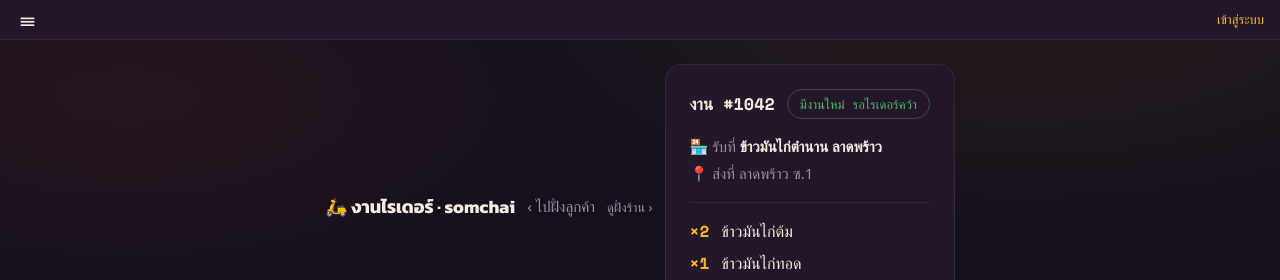
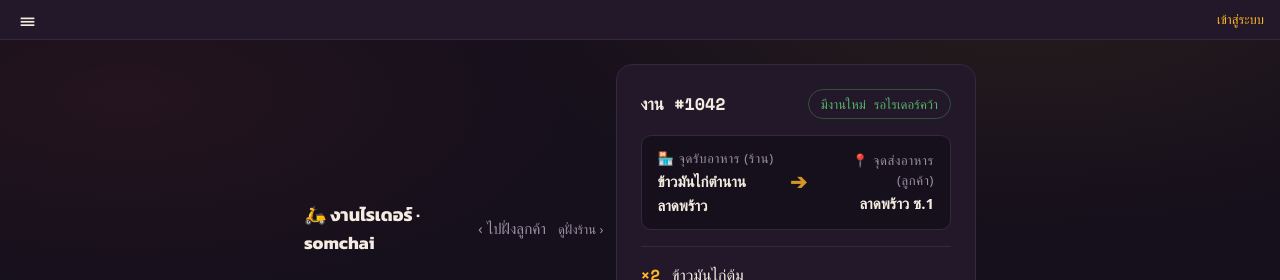
Before and after one commit to Kanokpol-Natekuakul/food_delivery_app, a React (Vite) app in the folder apps/web/: page /rider in a window 1280 px wide. Shown: the top 280 px of the page. Built offline with nearby package versions, Linux system fonts and the light colour scheme; no server answers; a web font is replaced by a local one.

Commit message:
feat(ui): render Rider and Merchant headers unconditionally and make Rider route display horizontal

```diff
--- a/apps/web/src/ui/pages/Merchant.tsx
+++ b/apps/web/src/ui/pages/Merchant.tsx
@@ -89,24 +89,14 @@ export function Merchant() {
     }
   }, [order?.kind]);
 
-  if (!order) {
-    return (
-      <div className="merchant">
-        <Link className="m-back" to="/">‹ ไปฝั่งลูกค้า</Link>
-        <div className="empty">
-          <div className="big">🏪</div>
-          <p>ยังไม่มีออเดอร์เข้า — รอลูกค้าสั่ง</p>
-        </div>
-      </div>
-    );
-  }
-
-  const restaurant = findRestaurant(state.restaurants, placed?.restaurantId ?? undefined);
+  const merchantId = state.auth?.actorId;
+  const restId = merchantId?.startsWith('merchant:') ? merchantId.replace(/^merchant:/, '') : undefined;
+  const restaurant = findRestaurant(state.restaurants, restId || placed?.restaurantId || undefined);
 
   // หาออเดอร์ทั้งหมดที่เป็นของร้านนี้และกำลังดำเนินการ (Active)
   const activeOrders = state.orders.filter(
     (o) =>
-      o.placed.restaurantId === (placed?.restaurantId ?? null) &&
+      o.placed.restaurantId === (restId || placed?.restaurantId || null) &&
       !['Completed', 'FailedDelivery', 'Cancelled'].includes(o.state.kind)
   );
 
@@ -123,6 +113,7 @@ export function Merchant() {
   });
 
   const apply = (a: MerchantAction) => {
+    if (!order) return;
     const r = ACTION[a].run(order);
     if (r.ok) dispatch({ type: 'setOrder', order: r.state, txn: a }); // txn → mirror /transition (ราง ร้าน)
   };
@@ -138,6 +129,12 @@ export function Merchant() {
         </span>
       </div>
 
+      {!order ? (
+        <div className="empty">
+          <div className="big">🏪</div>
+          <p>ยังไม่มีออเดอร์เข้า — รอลูกค้าสั่ง</p>
+        </div>
+      ) : (
         <article className="m-ticket">
           <div className="m-ticket__head">
             <span className="m-no">ออเดอร์ #{state.liveOrderId || '1042'}</span>
@@ -180,6 +177,7 @@ export function Merchant() {
             )}
           </div>
         </article>
+      )}
 
       {activeOrders.length > 0 && (
         <section className="m-prep">
--- a/apps/web/src/ui/pages/Rider.css
+++ b/apps/web/src/ui/pages/Rider.css
@@ -15,9 +15,47 @@
   border:1px solid rgba(87,179,104,.35); border-radius:var(--r-pill); padding:4px 12px}
 .r-stage--done{color:var(--paper-dim); border-color:var(--ink-line)}
 
-.r-route{display:flex; flex-direction:column; gap:4px; font-size:var(--fs-data); color:var(--paper-dim);
-  margin-bottom:var(--sp-4)}
-.r-route b{color:var(--paper); font-weight:600}
+.r-route {
+  display: flex;
+  align-items: center;
+  justify-content: space-between;
+  gap: var(--sp-3);
+  font-size: var(--fs-data);
+  color: var(--paper-dim);
+  margin-bottom: var(--sp-4);
+  background: var(--ink);
+  padding: 12px 16px;
+  border-radius: var(--r-sm);
+  border: 1px solid var(--ink-line);
+}
+.r-route__point {
+  display: flex;
+  flex-direction: column;
+  gap: 2px;
+  flex: 1;
+}
+.r-route__label {
+  font-size: var(--fs-label);
+  color: var(--paper-dim);
+  text-transform: uppercase;
+  letter-spacing: 0.05em;
+}
+.r-route__value {
+  color: var(--paper);
+  font-weight: 600;
+}
+.r-route__arrow {
+  color: var(--mango);
+  font-size: 18px;
+  font-weight: bold;
+  opacity: 0.85;
+  animation: pulse-arrow 2s infinite ease-in-out;
+  flex: 0 0 auto;
+}
+@keyframes pulse-arrow {
+  0%, 100% { transform: translateX(0); opacity: 0.6; }
+  50% { transform: translateX(4px); opacity: 1; }
+}
 
 .r-lines{list-style:none; margin:0; padding:0; display:grid; gap:var(--sp-2);
   border-top:1px solid var(--ink-line); padding-top:var(--sp-4)}
--- a/apps/web/src/ui/pages/Rider.tsx
+++ b/apps/web/src/ui/pages/Rider.tsx
@@ -116,22 +116,11 @@ export function Rider() {
     }
   }, [jobOpen]);
 
-  if (!order) {
-    return (
-      <div className="rider">
-        <Link className="r-back" to="/">‹ ไปฝั่งลูกค้า</Link>
-        <div className="empty">
-          <div className="big">🛵</div>
-          <p>ยังไม่มีงานวิ่ง — รอออเดอร์ใหม่</p>
-        </div>
-      </div>
-    );
-  }
-
-  const view = riderView(order);
+  const view = order ? riderView(order) : { active: false, stageLabel: '', actions: [] as RiderAction[] };
   const restaurant = findRestaurant(state.restaurants, placed?.restaurantId ?? undefined);
 
   const apply = (a: RiderAction) => {
+    if (!order) return;
     // คว้างาน → claimLive (โดเมน claimJob ตรวจพักงาน/ช่วงให้สิทธิ์ + persist riderId=session ฝั่ง server)
     if (a === 'claim') {
       dispatch({ type: 'claimLive', rider: riderId, riderSuspended: suspended, priorityHeld: held });
@@ -164,6 +153,12 @@ export function Rider() {
         </div>
       )}
 
+      {!order ? (
+        <div className="empty">
+          <div className="big">🛵</div>
+          <p>ยังไม่มีงานวิ่ง — รอออเดอร์ใหม่</p>
+        </div>
+      ) : (
         <article className="r-ticket">
           <div className="r-ticket__head">
             <span className="r-no">งาน #{state.liveOrderId || '1042'}</span>
@@ -172,8 +167,15 @@ export function Rider() {
 
           {restaurant && (
             <div className="r-route">
-            <span>🏪 รับที่ <b>{restaurant.name}</b></span>
-            <span>📍 ส่งที่ {state.deliveryLabel || 'ลาดพร้าว ซ.1'}</span>
+              <div className="r-route__point">
+                <span className="r-route__label">🏪 จุดรับอาหาร (ร้าน)</span>
+                <span className="r-route__value">{restaurant.name}</span>
+              </div>
+              <span className="r-route__arrow" aria-hidden="true">➔</span>
+              <div className="r-route__point" style={{ textAlign: 'right' }}>
+                <span className="r-route__label">📍 จุดส่งอาหาร (ลูกค้า)</span>
+                <span className="r-route__value">{state.deliveryLabel || 'ลาดพร้าว ซ.1'}</span>
+              </div>
             </div>
           )}
 
@@ -208,6 +210,7 @@ export function Rider() {
             )}
           </div>
         </article>
+      )}
     </div>
   );
 }
```
Lines whose indentation alone changed are shown as unchanged.
